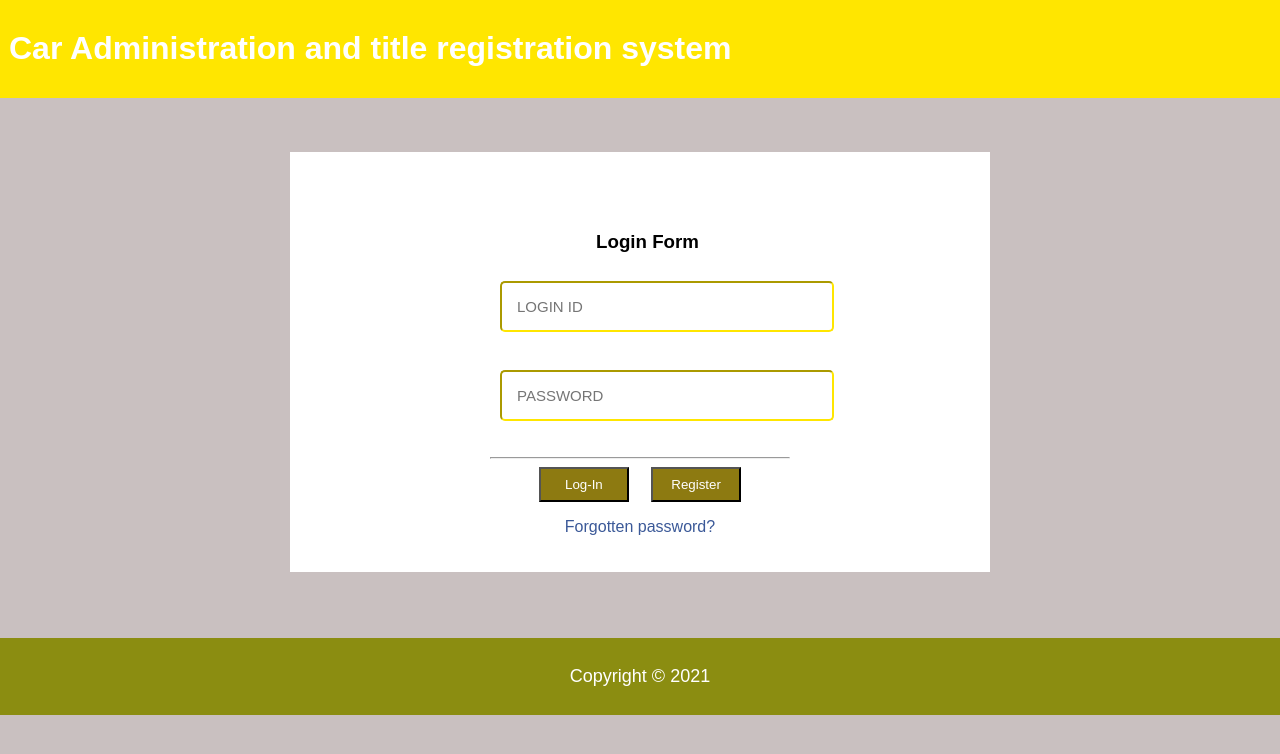
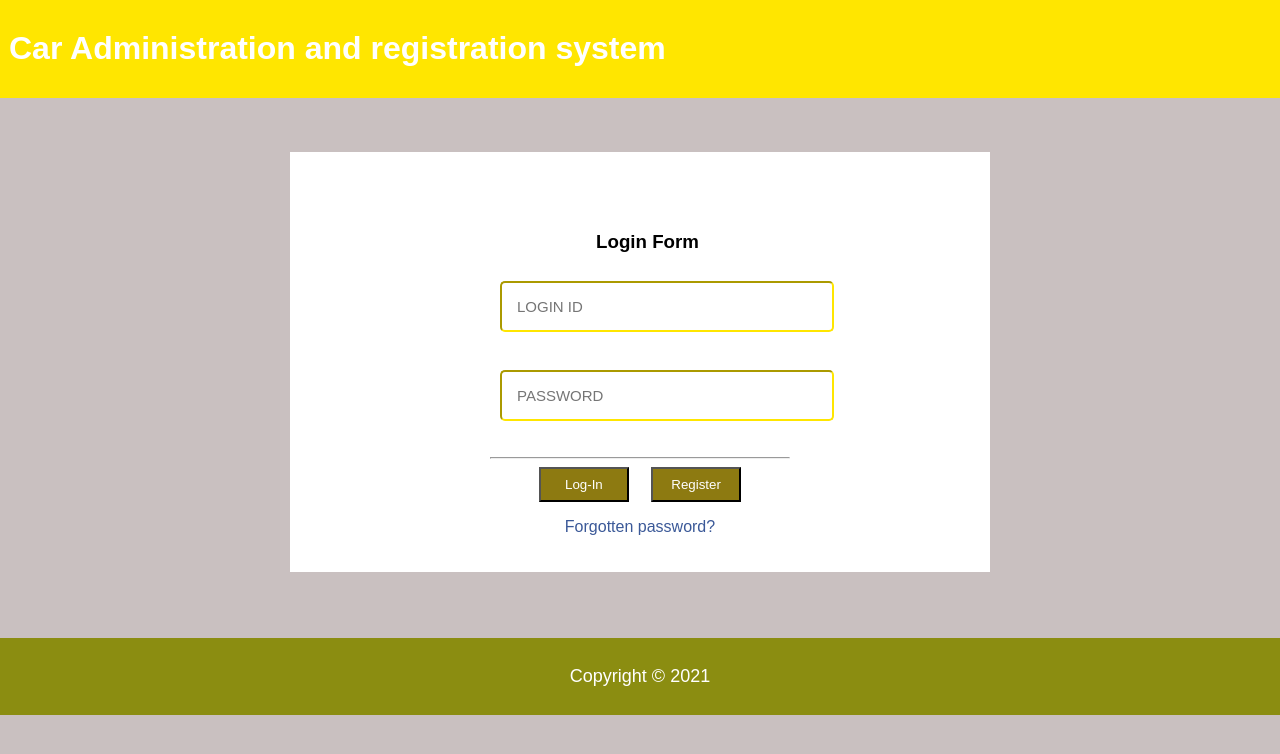
Before and after one commit to Piyush-Narsinghani/Car-Registration, a plain HTML site: page index.html in a window 1280 px wide. Drawn offline with nearby package versions, Linux system fonts and the light colour scheme.

Commit message:
Update index.html

```diff
--- a/index.html
+++ b/index.html
@@ -68,7 +68,7 @@
     </head>
     <header id="main-header">
         <div class=container>
-           <h1>Car Administration and title registration system</h1>
+           <h1>Car Administration and registration system</h1>
         </div>
     </header>
     <br><br><br>
```
